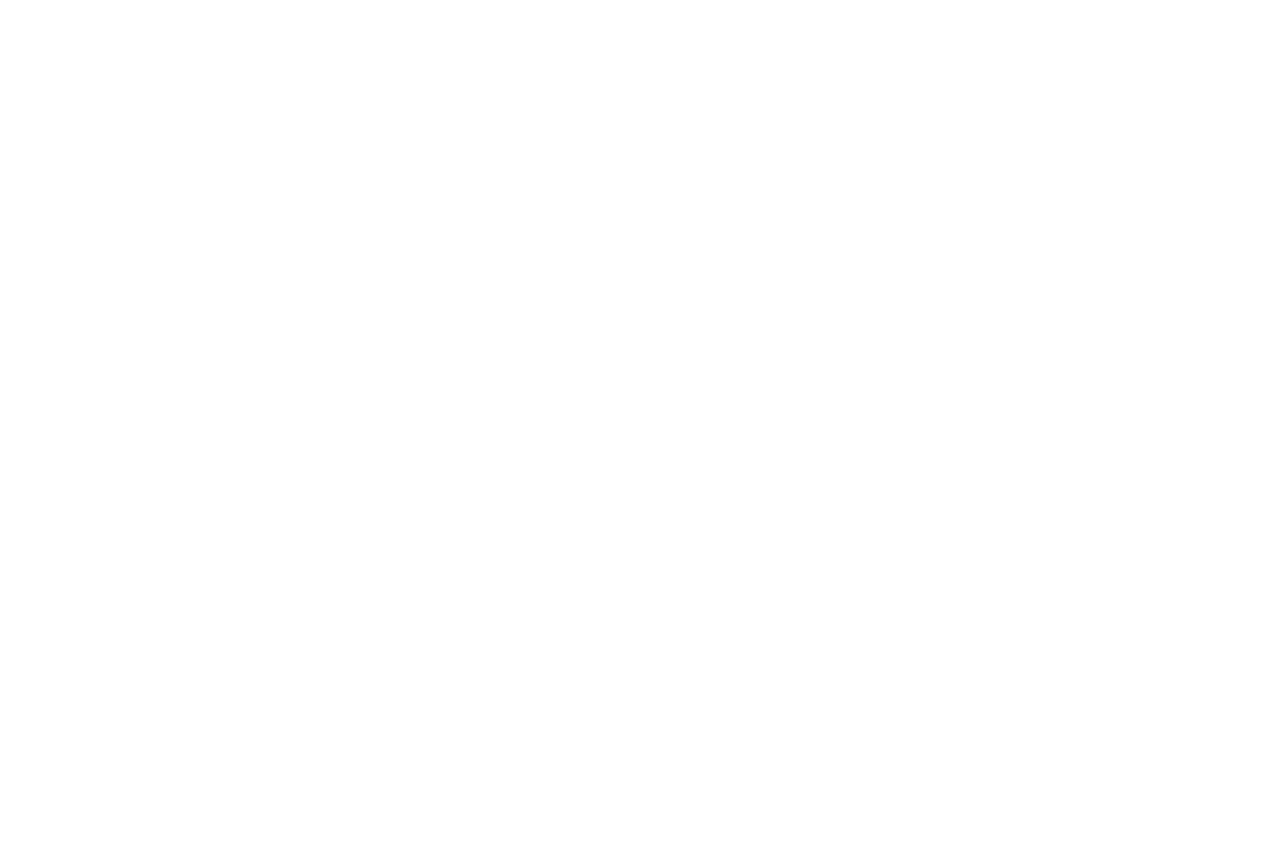
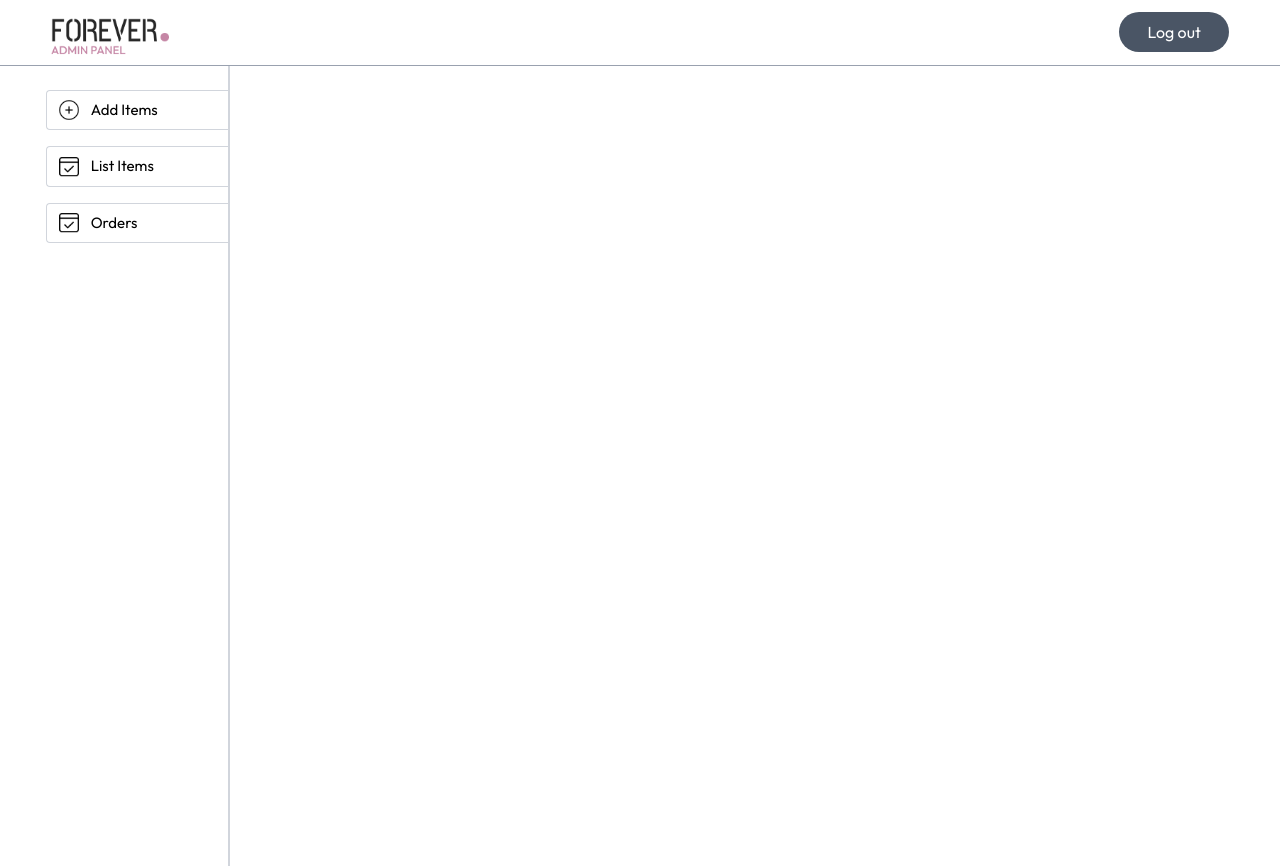
Before and after one commit to Mandeep-Parmar/ecommerce-app, a React (Vite) app in the folder admin/: page / in a window 1280 px wide. Before the commit the page ends 800 px from the top, so only its background shows below. Built offline with nearby package versions, Linux system fonts and the light colour scheme.

Commit message:
add admin dashboard layout with sidebar and navbar

```diff
--- a/admin/src/App.jsx
+++ b/admin/src/App.jsx
@@ -1,10 +1,18 @@
 import React from "react";
+import Navbar from "./components/Navbar";
+import Sidebar from "./components/Sidebar";
 
 const App = () => {
   return (
-    <>
-
-    </>
+    <div>
+      <>
+        <Navbar />
+        <hr className="text-gray-400" />
+      </>
+      <div className="flex w-full">
+        <Sidebar />
+      </div>
+    </div>
   );
 };
 
--- /dev/null
+++ b/admin/src/components/Navbar.jsx
@@ -0,0 +1,15 @@
+import React from "react";
+import { assets } from "../assets/assets";
+
+const Navbar = () => {
+  return (
+    <div className="flex items-center py-2 px-[4%] justify-between">
+      <img className="w-[max(10%,80px)]" src={assets.logo} alt="logo" />
+      <button className="bg-gray-600 text-white px-5 py-2 sm:px-7 sm:py-2 rounded-full">
+        Log out
+      </button>
+    </div>
+  );
+};
+
+export default Navbar;
--- /dev/null
+++ b/admin/src/components/Sidebar.jsx
@@ -0,0 +1,37 @@
+import React from "react";
+import { NavLink } from "react-router-dom";
+import { assets } from "../assets/assets";
+
+const Sidebar = () => {
+  return (
+    <div className="w-[18%] min-h-screen border-r-2 border-gray-300">
+      <div className="flex flex-col gap-4 pt-6 pl-[20%] text-[15px]">
+        <NavLink
+          to={"/add"}
+          className="flex items-center gap-3 border border-gray-300 border-r-0 px-3 py-2 rounded-l"
+        >
+          <img src={assets.add_icon} alt="add" className="w-5 h-5" />
+          <p className="hidden md:block">Add Items</p>
+        </NavLink>
+
+        <NavLink
+          to={"/list"}
+          className="flex items-center gap-3 border border-gray-300 border-r-0 px-3 py-2 rounded-l"
+        >
+          <img src={assets.order_icon} alt="add" className="w-5 h-5" />
+          <p className="hidden md:block">List Items</p>
+        </NavLink>
+
+        <NavLink
+          to={"/orders"}
+          className="flex items-center gap-3 border border-gray-300 border-r-0 px-3 py-2 rounded-l"
+        >
+          <img src={assets.order_icon} alt="add" className="w-5 h-5" />
+          <p className="hidden md:block">Orders</p>
+        </NavLink>
+      </div>
+    </div>
+  );
+};
+
+export default Sidebar;
--- a/admin/src/index.css
+++ b/admin/src/index.css
@@ -1 +1,11 @@
+@import url("https://fonts.googleapis.com/css2?family=Outfit:wght@100..900&display=swap");
 @import "tailwindcss";
+
+* {
+  font-family: "Outfit";
+}
+
+.active {
+  background-color: #ffebf5;
+  border-color: #c586a5;
+}
```
